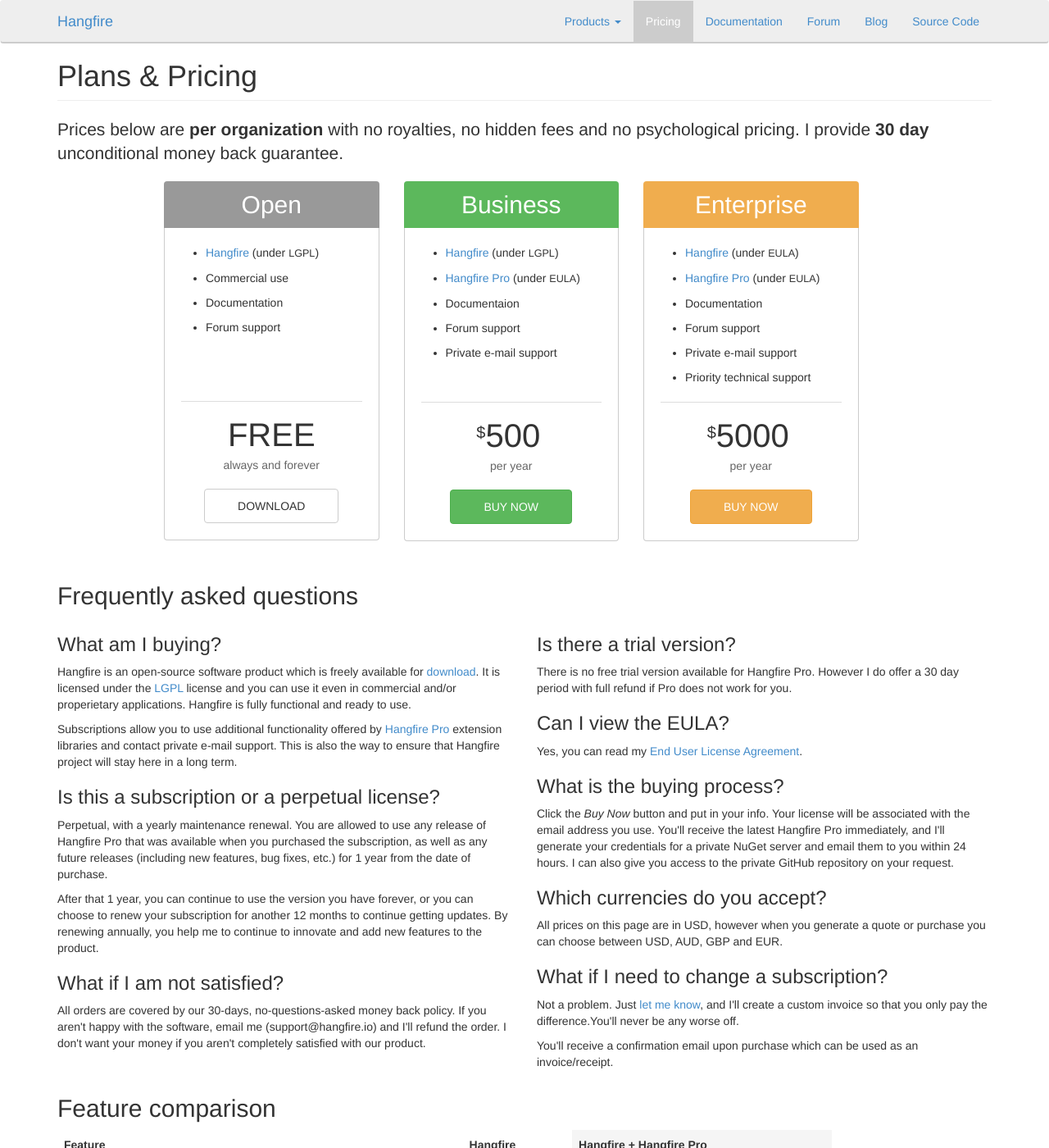
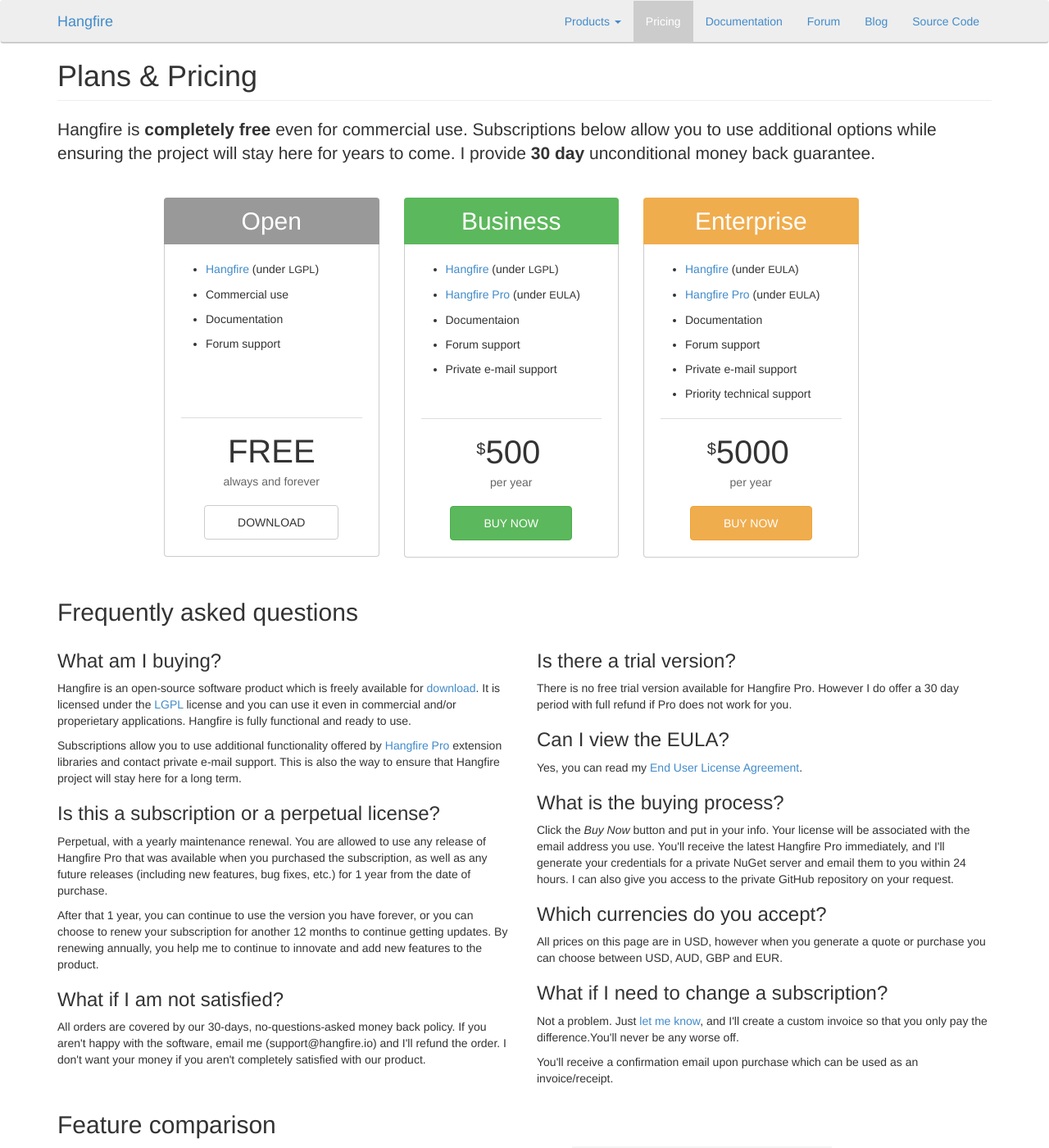
Before and after one commit to HangfireIO/Hangfire.io, a Jekyll site: the page built from pricing/index.md, in a window 1280 px wide and 1400 px high. Shown: the whole window at 82% size. Built offline with Jekyll 4.4.1, drawn with Linux system fonts in a browser that asks for light colours; nearby versions of some CDN libraries; Markdown is read by kramdown in place of the engine named in the settings.

Commit message:
Yet another words for pricing

```diff
--- a/pricing/index.md
+++ b/pricing/index.md
@@ -12,8 +12,9 @@
             <h1 class="page-header">
                 Plans &amp; Pricing
             </h1>
-            <p class="lead">
-                Prices below are <strong>per organization</strong> with no royalties, no hidden fees and no psychological pricing. I provide <strong>30 day</strong> unconditional money back guarantee.
+            <p class="lead" style="margin-bottom: 40px;">
+                Hangfire is <strong>completely free</strong> even for commercial use. Subscriptions below allow you to use additional options while ensuring the project will stay here for years to come.
+                I provide <strong>30 day</strong> unconditional money back guarantee.
             </p>
         </div>
     </div>
@@ -106,7 +107,7 @@
             </p>
 
             <p>
-                Subscriptions allow you to use additional functionality offered by <a href="/pro/">Hangfire Pro</a> extension libraries and contact private e-mail support. This is also the way to ensure that Hangfire project will stay here in a long term.
+                Subscriptions allow you to use additional functionality offered by <a href="/pro/">Hangfire Pro</a> extension libraries and contact private e-mail support. This is also the way to ensure that Hangfire project will stay here for a long term.
             </p>
 
             <h3>Is this a subscription or a perpetual license?</h3>
```
